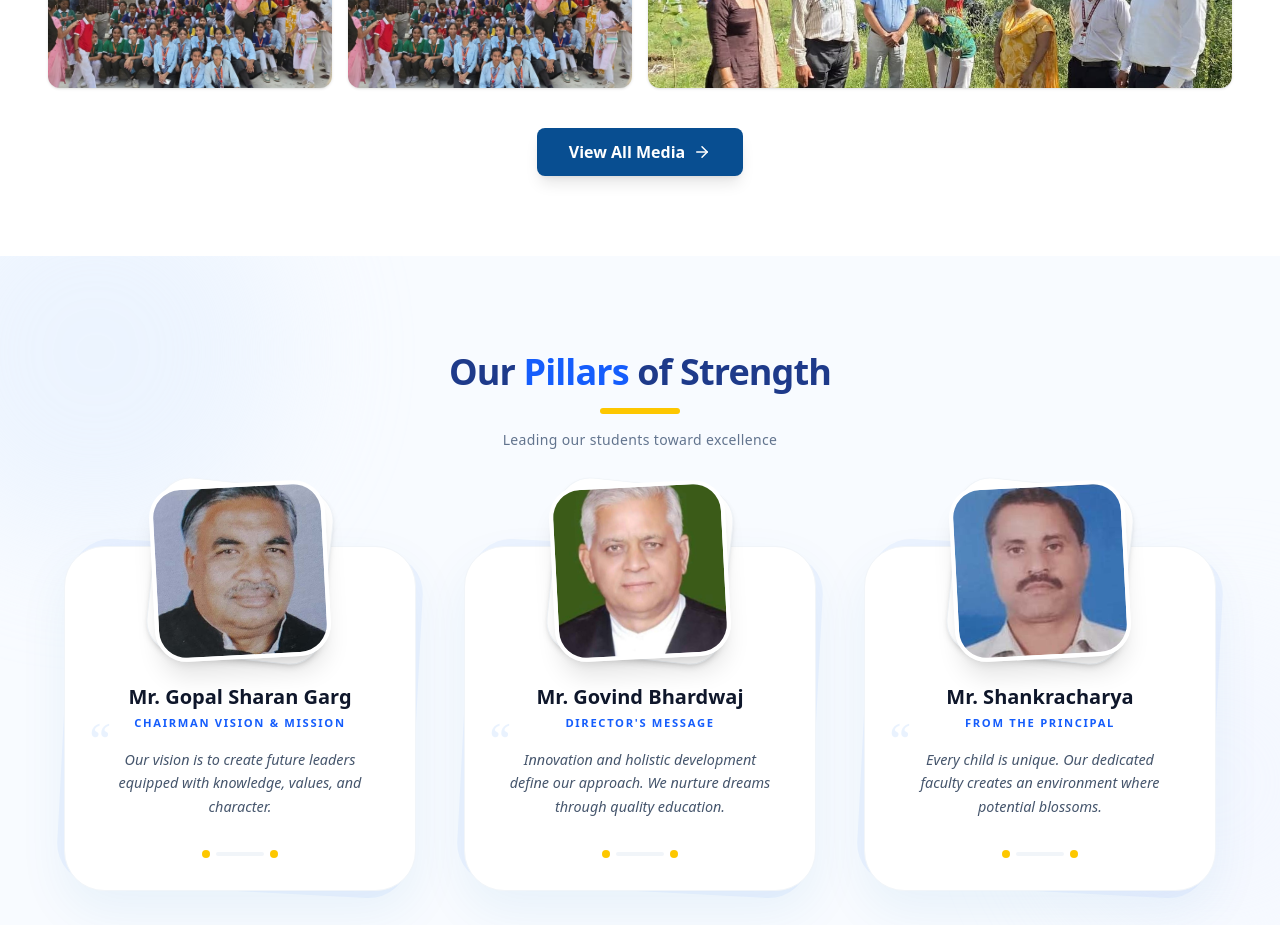
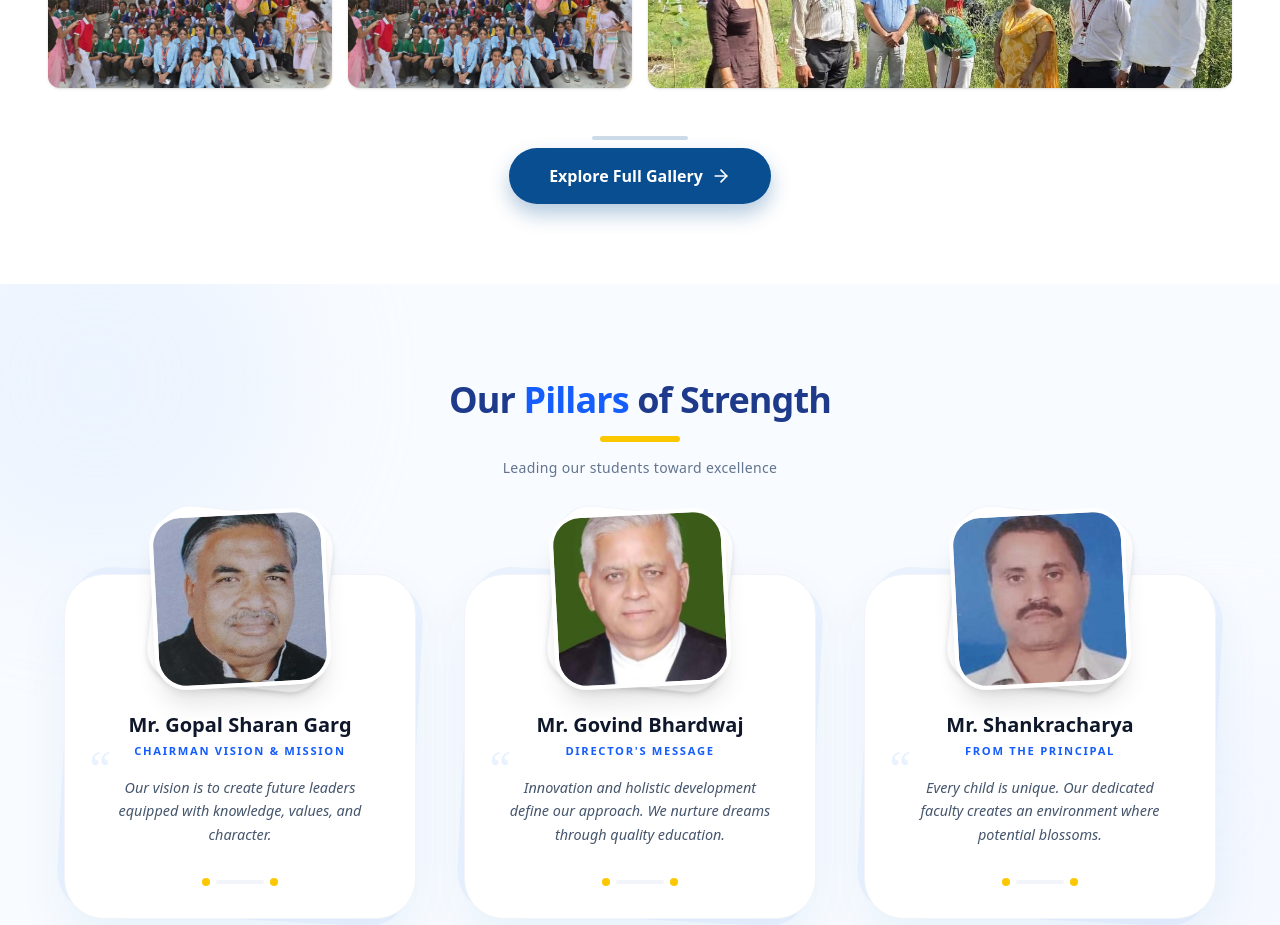
Before and after one commit to Jitesh7140/MASD_School, a React (Vite) app: page / in a window 1280 px wide. Shown: the part 3860-4785 px from the top of the page. Built offline with nearby package versions, Linux system fonts and the light colour scheme.

Commit message:
6th commit

```diff
--- a/src/pages/Home/Gallery.tsx
+++ b/src/pages/Home/Gallery.tsx
@@ -1,5 +1,6 @@
-import { ArrowRight   } from 'lucide-react';
+import { ArrowRight } from 'lucide-react';
 import { motion } from 'framer-motion';
+import { Link } from 'react-router-dom';
 
 import img1 from "../../assets/images/HomeGallery/1.jpg";
 import img2 from '../../assets/images/HomeGallery/2.jpg';
@@ -61,15 +62,29 @@ export default function Gallery() {
           ))}
         </div>
 
-        {/* View All Button */}
-        <div className="flex justify-center mt-8">
-            <a href="/gallery">
-          <button className="flex cursor-pointer items-center gap-2 bg-[#084e91] text-white px-8 py-3 rounded-lg font-bold text-sm md:text-base hover:bg-blue-800 transition-all active:scale-95 shadow-lg">
-            View All Media
-            <ArrowRight size={18} />
-          </button>
 
-            </a>
+        {/* View All Button Section */}
+        <div className="flex flex-col items-center justify-center mt-12 space-y-4">
+          {/* Optional: Ek choti line design ke liye */}
+          <div className="w-24 h-1 bg-[#084e91]/20 rounded-full mb-2"></div>
+
+          <Link to="/gallery" className="no-underline">
+            <motion.button
+              whileHover={{ scale: 1.05, gap: '12px' }}
+              whileTap={{ scale: 0.95 }}
+              className="group flex items-center gap-2 bg-[#084e91] text-white px-10 py-4 rounded-full font-bold text-sm md:text-base transition-all duration-300 shadow-[0_10px_20px_rgba(8,78,145,0.3)] hover:shadow-[0_15px_25px_rgba(8,78,145,0.4)]"
+            >
+              <span>Explore Full Gallery</span>
+              <ArrowRight
+                size={20}
+                className="transition-transform duration-300 group-hover:translate-x-1"
+              />
+            </motion.button>
+          </Link>
+
+          {/* <p className="text-gray-400 text-xs font-medium uppercase tracking-widest">
+            +50 more photos
+          </p> */}
         </div>
 
       </div>
```
